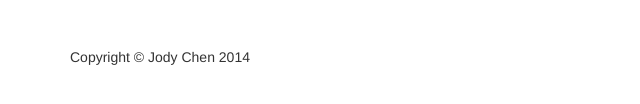
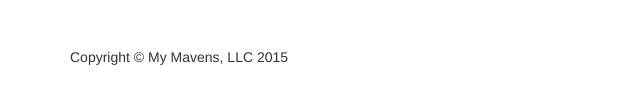
Before and after one commit to jodychen/biglotus, a plain HTML site: page index.html in a window 1280 px wide. Shown: the part 370-474 px from the top of the page, 0-640 px from the left. Drawn offline with Linux system fonts and the light colour scheme.

Commit message:
Update index.html

```diff
--- a/index.html
+++ b/index.html
@@ -68,7 +68,7 @@
     <!-- Footer -->
     <footer class="row">
             <div class="col-lg-12">
-                <p>Copyright &copy; Jody Chen 2014</p>
+                <p>Copyright &copy; My Mavens, LLC 2015</p>
             </div>
         <!-- /.row -->
     </footer>
```
